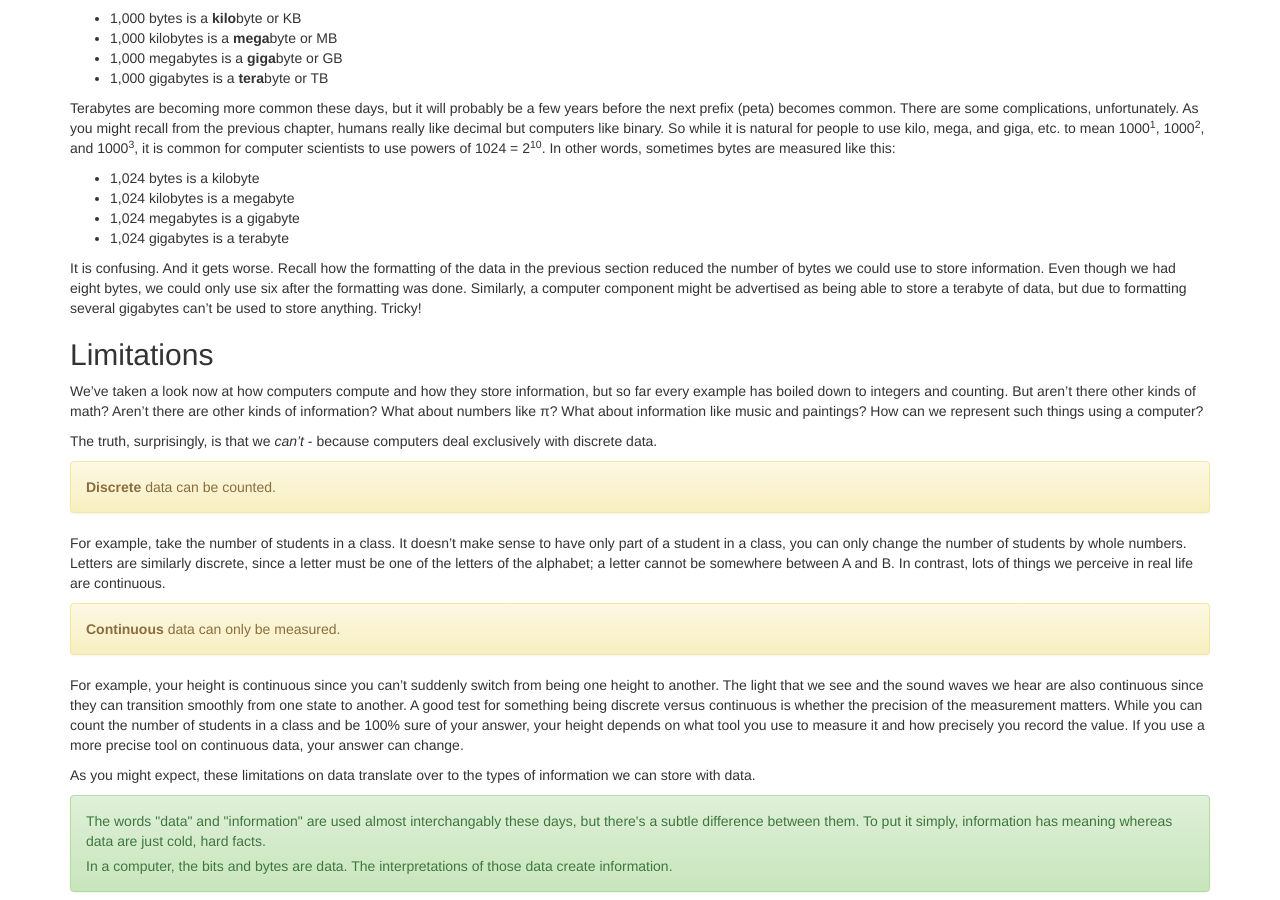
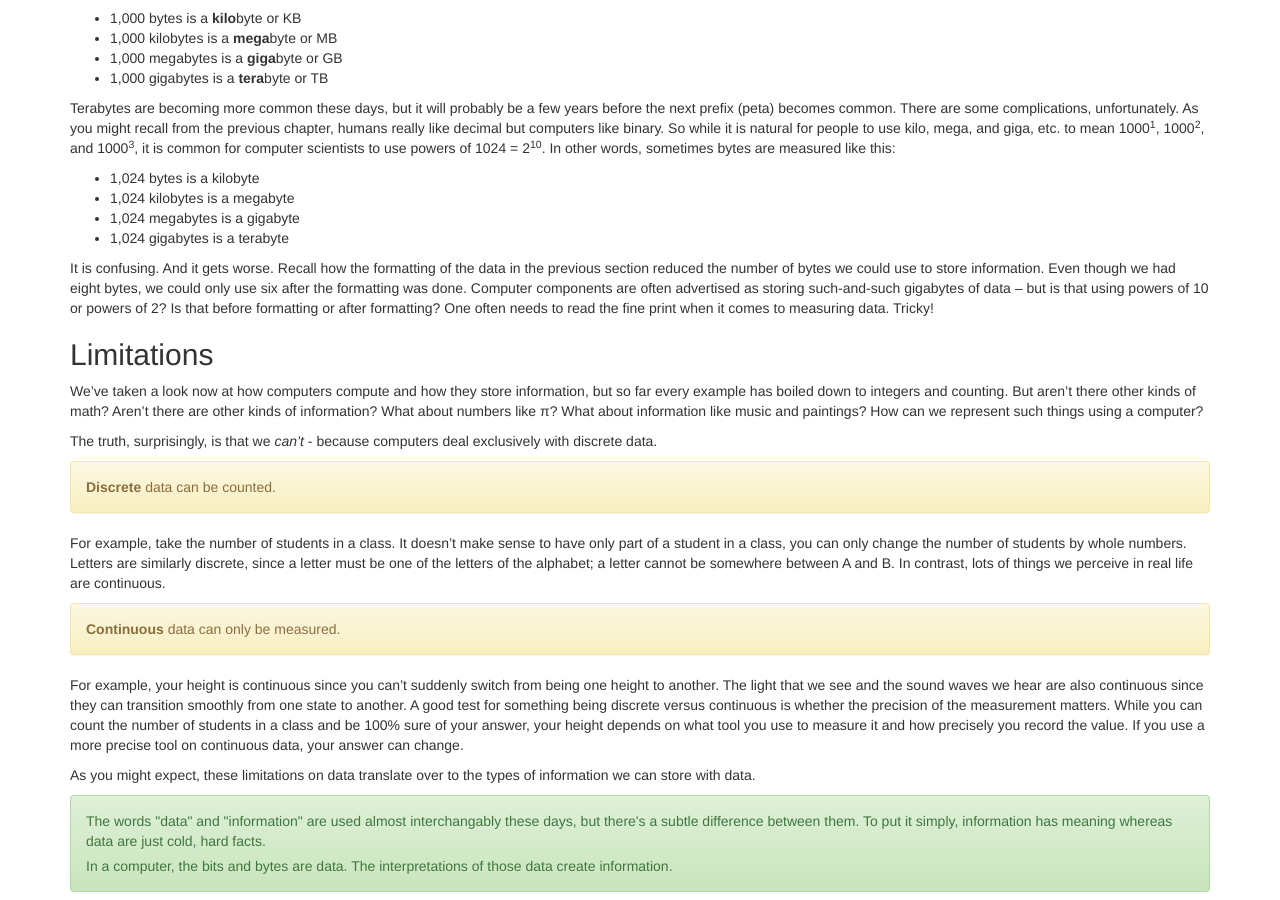
Before and after one commit to silverhammermba/superuser, a Jekyll site: the page built from _posts/2013-04-06-data.markdown, in a window 1280 px wide and 900 px high, scrolled down 1036 px. Built offline with Jekyll 4.4.1, drawn with Linux system fonts in a browser that asks for light colours; nearby versions of some CDN libraries; Markdown is read by kramdown in place of the engine named in the settings.

Commit message:
Typos and clarifications

```diff
--- a/_posts/2013-04-06-data.markdown
+++ b/_posts/2013-04-06-data.markdown
@@ -85,9 +85,10 @@
 It is confusing. And it gets worse. Recall how the formatting of the data in the
 previous section reduced the number of bytes we could use to store information.
 Even though we had eight bytes, we could only use six after the formatting was
-done. Similarly, a computer component might be advertised as being able to store
-a terabyte of data, but due to formatting several gigabytes can't be used to
-store anything. Tricky!
+done. Computer components are often advertised as storing such-and-such
+gigabytes of data -- but is that using powers of 10 or powers of 2? Is that
+before formatting or after formatting? One often needs to read the fine print
+when it comes to measuring data. Tricky!
 
 ## Limitations ##
 
```
Also changed, not shown: _posts/2013-06-01-real.markdown (+7 -3 lines).
